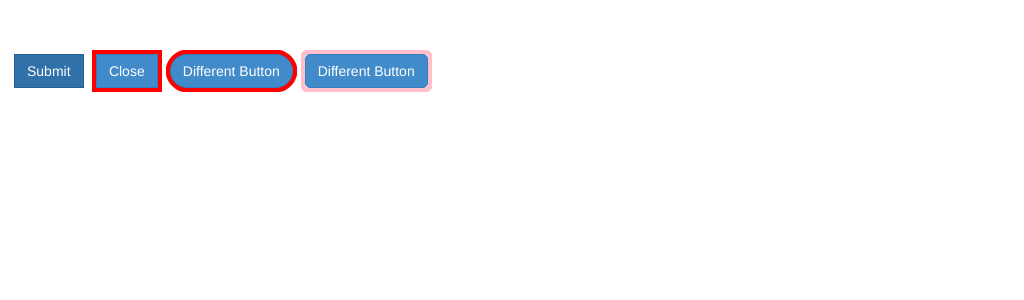
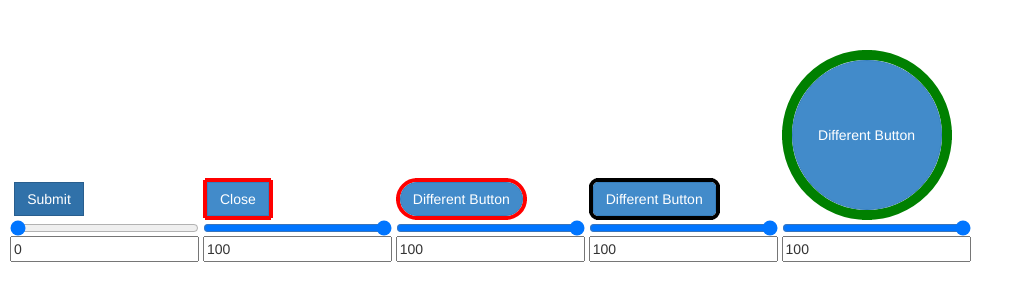
Before and after one commit to 311chaos/progress-button, a website: page index.html in a window 1280 px wide. Both pictures are taken after a click on the button "Submit". Shown: the whole page, without its empty margins (0-1024 px from the left). Drawn offline with Linux system fonts and the light colour scheme.

Commit message:
update to Maths
Should resolve some of the drawing issues as the button dimentions changed. There is still a small issue with the corners drawing when the border radius is 0.

```diff
--- a/index.html
+++ b/index.html
@@ -14,7 +14,9 @@
     <button data-progress-button data-additional-classes="btn-primary">Submit</button>
     <button data-progress-button data-additional-classes="btn-primary" data-border-color="red">Close</button>
     <button data-progress-button data-additional-classes="btn-primary differentButton" data-border-color="red">Different Button</button>
-    <button data-progress-button data-additional-classes="btn-primary differentButton2" data-border-color="pink">Different Button</button>
+    <button data-progress-button data-additional-classes="btn-primary differentButton2" data-border-color="black">Different Button</button>
+    <button data-progress-button data-additional-classes="btn-primary differentButton3" data-border-color="green" data-line-width="10">Different Button</button>
+
 
     <script src="bower_components/angular/angular.min.js"></script>
     <script src="app.js"></script>
--- a/progButtonDir.css
+++ b/progButtonDir.css
@@ -22,3 +22,25 @@
 .progButton Button.differentButton2 {
     border-radius: 5px
 }
+
+.progButton Button.differentButton3 {
+    border-radius: 150px;
+    height:150px;
+    width: 150px;
+}
+
+#slider-vertical {
+    height:200px;
+    position:absolute;
+    top:60px;
+    left:350px;
+}
+#percent {
+    width:25px;
+    position:absolute;
+    top:20px;
+    left:340px;
+    border:0;
+    color:blue;
+    font-weight:bold;
+}
--- a/progButtonDir.js
+++ b/progButtonDir.js
@@ -7,37 +7,56 @@ App.directive('progressButton', ['$interval', '$timeout', function($interval, $t
     scope: {
       additionalClasses: "@"
     },
-    template: '<span class="progButton"><canvas id="fill" width="1" height="1" ></canvas><button class="btn" ng-class="additionalClasses" ng-transclude></button></span>',
+    template: '<span class="progButton"><canvas id="fill" width="1" height="1" ></canvas><button class="btn" ng-class="additionalClasses" ng-transclude></button><input type="range" min="0" max ="100" data-ng-model="doneString"/><input type="number" data-ng-model="done" data-ng-change="drawPercentRect({{done}})"/> </span>',
     link: function(scope, element, attrs) {
 
       var internals = {
         tick_length: 15,
         incrementBy: 3,
-        done: 0,
         incrementPromise: null,
         decrementPromise: null,
         button: element.find('button'),
-        lineWidth: attrs.lineWidth || 4,
+        lineWidth: parseInt(attrs.lineWidth) || 4,
         borderColor: attrs.borderColor || 'blue'
       };
 
+      scope.done = 100;
+      scope.doneString = "100";
+
 
       internals.button.ready(function() {
-        //get shape dimensions
-        var borderRadius = parseInt(window.getComputedStyle(internals.button[0]).getPropertyValue('border-radius').replace('px', '')); //likely only going to work on Firefox and Chrome. Need to implement a more robust solution. http://acuriousanimal.com/blog/2012/07/09/look-mom-no-jquery-getting-all-css-properties-of-a-dom-element-in-pure-javascript/
-        scope.horizLineLength = internals.button[0].offsetWidth - (borderRadius * 2) + internals.lineWidth;
-        scope.vertLineLength = internals.button[0].offsetHeight - (borderRadius * 2) + internals.lineWidth;
-
 
         //need reference to the canvas element
         var canvas = element.find('canvas')[0];
         var width = canvas.attributes['width'].value = internals.button[0].offsetWidth + (internals.lineWidth * 2);
         var height = canvas.attributes['height'].value = internals.button[0].offsetHeight + (internals.lineWidth * 2);
 
+        //setting these values normalizes the values, in display the button would be 71.7798787px tall, but getting the property would return 72px.
+        internals.button[0].style.height = internals.button[0].offsetHeight;
+        internals.button[0].style.width = internals.button[0].offsetWidth;
+
         var ctx = canvas.getContext("2d");
         ctx.lineWidth = internals.lineWidth;
         ctx.strokeStyle = internals.borderColor;
         //ctx.lineCap = 'butt';
+
+        //get shape dimensions
+        var borderRadius = parseInt(window.getComputedStyle(internals.button[0]).getPropertyValue('border-radius').replace('px', '')); //likely only going to work on Firefox and Chrome. Need to implement a more robust solution. http://acuriousanimal.com/blog/2012/07/09/look-mom-no-jquery-getting-all-css-properties-of-a-dom-element-in-pure-javascript/
+        borderRadius = Math.min(borderRadius, internals.button[0].offsetHeight/2);
+        console.log(borderRadius);
+        console.log(internals.button[0].offsetHeight);
+
+        scope.horizLineLength = internals.button[0].offsetWidth - (borderRadius * 2) + internals.lineWidth;
+        scope.vertLineLength = internals.button[0].offsetHeight - (borderRadius * 2) + internals.lineWidth;
+
+        //update the button with the offset from the borderRadius
+        internals.button[0].style.left = internals.lineWidth;
+        internals.button[0].style.top = internals.lineWidth;
+
+
+
+
+
 
         // calc some lengths for use in percent complete
         var cornerLength = 2 * borderRadius * Math.PI;
@@ -58,7 +77,7 @@ App.directive('progressButton', ['$interval', '$timeout', function($interval, $t
 
 
         // draw the radius rectangle
-        var drawPercentRect = function(percent) {
+        scope.drawPercentRect = function(percent) {
 
           // percent expressed as a length-traveled-along-rect
           var accumLength = percent / 100 * totalLength;
@@ -72,7 +91,7 @@ App.directive('progressButton', ['$interval', '$timeout', function($interval, $t
           if (d > 0) {
             x1 = internals.lineWidth/2 + borderRadius;
             y1 = internals.lineWidth/2;
-            x2 = internals.lineWidth + borderRadius + d;
+            x2 = internals.lineWidth/2 + borderRadius + d;
             y2 = internals.lineWidth/2;
             drawLine(x1, y1, x2, y2);
           }
@@ -81,13 +100,12 @@ App.directive('progressButton', ['$interval', '$timeout', function($interval, $t
           d = accumLength - startTR;
           d = Math.min(d, cornerLength);
           if (d > 0) {
-            var x = internals.lineWidth/2 + borderRadius + scope.horizLineLength;
-            var y = internals.lineWidth/2 + borderRadius;
+            var x = canvas.width - (borderRadius + internals.lineWidth);
+            var y = borderRadius + internals.lineWidth;
             var start = -Math.PI * .5;
             var end = -Math.PI * .5 + (d / cornerLength * Math.PI *.5);
             drawCorner(x, y, start, end);
           }
-
 
 
           // right line
@@ -97,7 +115,7 @@ App.directive('progressButton', ['$interval', '$timeout', function($interval, $t
             var x1 = internals.lineWidth/2 + borderRadius + scope.horizLineLength + borderRadius;
             var y1 = internals.lineWidth/2 + borderRadius;
             var x2 = internals.lineWidth/2 + borderRadius + scope.horizLineLength + borderRadius;
-            var y2 = internals.lineWidth + borderRadius + d;
+            var y2 = internals.lineWidth/2 + borderRadius + d;
             drawLine(x1, y1, x2, y2);
           }
 
@@ -105,8 +123,8 @@ App.directive('progressButton', ['$interval', '$timeout', function($interval, $t
           var d = accumLength - startBR;
           d = Math.min(d, cornerLength);
           if (d > 0) {
-            var x = internals.lineWidth/2 + borderRadius + scope.horizLineLength;
-            var y = internals.lineWidth/2 + borderRadius + scope.vertLineLength;
+            var x = canvas.width - (borderRadius + internals.lineWidth);
+            var y = canvas.height - (borderRadius + internals.lineWidth);
             var start = 0;
             var end = (d / cornerLength) * (Math.PI *.5);
             drawCorner(x, y, start, end);
@@ -127,10 +145,11 @@ App.directive('progressButton', ['$interval', '$timeout', function($interval, $t
           var d = accumLength - startBL;
           d = Math.min(d, cornerLength);
           if (d > 0) {
-            var x = internals.lineWidth/2 + borderRadius;
-            var y = internals.lineWidth/2 + borderRadius + scope.vertLineLength;
+            var x = borderRadius + internals.lineWidth;
+            var y = canvas.height - (borderRadius + internals.lineWidth);
             var start = Math.PI / 2;
             var end = (Math.PI * .5) + (d / cornerLength) * (Math.PI * .5);
+
             drawCorner(x, y, start, end);
           }
 
@@ -140,10 +159,9 @@ App.directive('progressButton', ['$interval', '$timeout', function($interval, $t
           d = Math.min(d, scope.vertLineLength);
           if (d > 0) {
             var x1 = internals.lineWidth/2;
-            var y1 = internals.lineWidth + borderRadius + scope.vertLineLength;
+            var y1 = internals.lineWidth/2 + borderRadius + scope.vertLineLength;
             var x2 = internals.lineWidth/2;
-            var y2 = borderRadius + scope.vertLineLength - d;
-            console.log(y2);
+            var y2 = borderRadius + scope.vertLineLength + internals.lineWidth/2 - d;
             drawLine(x1, y1, x2, y2);
           }
 
@@ -151,8 +169,8 @@ App.directive('progressButton', ['$interval', '$timeout', function($interval, $t
           var d = accumLength - startTL;
           d = Math.min(d, cornerLength);
           if (d > 0) {
-            var x = internals.lineWidth/2 + borderRadius;
-            var y = internals.lineWidth/2 + borderRadius;
+            var x = borderRadius + internals.lineWidth;
+            var y = borderRadius + internals.lineWidth;
             var start = Math.PI;
             var end = Math.PI + (d / cornerLength) * (Math.PI * .5);
             drawCorner(x, y, start, end);
@@ -170,12 +188,13 @@ App.directive('progressButton', ['$interval', '$timeout', function($interval, $t
 
         var drawCorner = function(x, y, start, end) {
           ctx.beginPath();
-          ctx.lineWidth = internals.lineWidth *1.25;
-          ctx.arc(x, y, borderRadius, start, end, false);
+          //ctx.lineWidth = internals.lineWidth *1.25;
+          ctx.arc(x, y, borderRadius  + internals.lineWidth/2, start, end, false);
+          //ctx.arc(x, y, borderRadius + internals.lineWidth/2, 0, 2 * Math.PI, false);
           ctx.stroke();
         };
 
-        drawPercentRect(100);
+        scope.drawPercentRect(scope.done);
 
 
 
@@ -201,20 +220,20 @@ App.directive('progressButton', ['$interval', '$timeout', function($interval, $t
         };
 
         var incrementProg = function() {
-          internals.done = internals.done + internals.incrementBy;
-          drawPercentRect(internals.done);
+          scope.done = scope.done + internals.incrementBy;
+          scope.drawPercentRect(scope.done);
 
-          if(internals.done >=100) {
-            drawPercentRect(100);
+          if(scope.done >=100) {
+            scope.drawPercentRect(100);
             cancelProgressPromise(internals.incrementPromise);
             internals.button.off('mouseup');
           }
         };
 
         var decrementProg = function() {
-          internals.done = internals.done - internals.incrementBy;
-          if(internals.done > 0)
-            drawPercentRect(internals.done);
+          scope.done = scope.done - internals.incrementBy;
+          if(scope.done > 0)
+            scope.drawPercentRect(scope.done);
           else {
             cancelProgressPromise(internals.decrementPromise);
           }
@@ -224,11 +243,19 @@ App.directive('progressButton', ['$interval', '$timeout', function($interval, $t
           $interval.cancel(promise);
           //the delay here allows for you to visualize the completed progressbar, without this $timeout it looks like the progress only goes to ALMOST done
           $timeout(function(){
-            internals.done = 0;
-            drawPercentRect(internals.done);
+            scope.done = 0;
+            scope.drawPercentRect(scope.done);
           }, 100);
+        };
 
-        };
+        scope.$watch('doneString', function(){
+          scope.done = parseInt(scope.doneString);
+          scope.drawPercentRect(scope.done);
+        });
+
+        scope.$watch('done', function() {
+          scope.doneString = scope.done.toString();
+        });
 
       });
     }
```
Also changed, not shown: app.js (line endings or trailing spaces).
